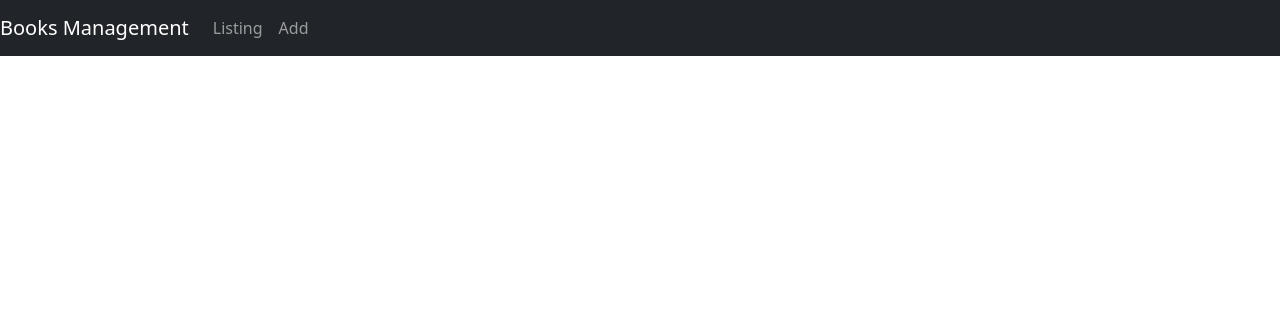
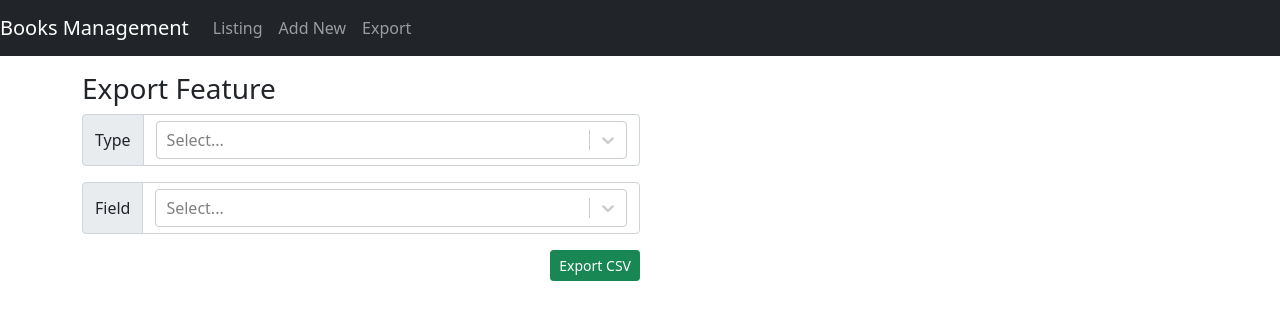
Before and after one commit to yul-klj/react-assessment, a React (Create React App) app: page /export in a window 1280 px wide. Shown: the top 320 px of the page. Built offline with nearby package versions, Linux system fonts and the light colour scheme.

Commit message:
Add export feature in seperated tab/page

```diff
--- a/src/App.js
+++ b/src/App.js
@@ -8,6 +8,7 @@ import "./App.css";
 import AddBook from "./components/AddBook";
 import BookDetail from "./components/BookDetail";
 import BookList from "./components/BookList";
+import Export from "./components/Export";
 
 function App() {
   return (
@@ -24,7 +25,12 @@ function App() {
           </li>
           <li className="nav-item">
             <Link to={"/add"} className="nav-link">
-              Add
+              Add New
+            </Link>
+          </li>
+          <li className="nav-item">
+            <Link to={"/export"} className="nav-link">
+              Export
             </Link>
           </li>
         </div>
@@ -35,6 +41,7 @@ function App() {
           <Route exact path={["/", "/books"]} component={BookList}/>
           <Route exact path="/add" component={AddBook} />
           <Route path="/book/:id" component={BookDetail}/>
+          <Route path="/export" component={Export}/>
         </Switch>
       </div>
     </div>
--- /dev/null
+++ b/src/components/Export.js
@@ -0,0 +1,99 @@
+import React, { useState } from "react"
+import ExportService from "../services/ExportService"
+import Select from 'react-select'
+
+const Export = () => {
+  const [exportType, setExportType] = useState("")
+  const [exportField, setExportField] = useState("")
+  const [exportedId, setExportedId] = useState("")
+  const [exportedUrl, setExportedUrl] = useState("")
+
+  const exportTypeChoice = [
+    { value: 'CSV', label: 'CSV' },
+    { value: 'XML', label: 'XML' }
+  ]
+
+  const exportColumnChoice = [
+    { value: '', label: 'All' },
+    { value: 'title', label: 'Title' },
+    { value: 'author', label: 'Author' }
+  ]
+
+  const exportTypeSelected = (e) => {
+    setExportType(e.value)
+  }
+
+  const exportFieldSelected = (e) => {
+    setExportField(e.value)
+  }
+
+  const generateExport = () => {
+    ExportService.generate(exportType, exportField)
+      .then((response) => {
+        setExportedId(response.data.content.data.id)
+        console.log('initialized')
+      })
+      .then(() => {
+        console.log('retrieving')
+        const timer = setTimeout(() => {
+          retrieveExport()
+        }, 5000)
+      })
+      .catch((e) => {
+        console.log(e)
+      })
+  }
+
+  const retrieveExport = () => {
+    console.log('called')
+    console.log(exportedId);
+
+    ExportService.retrieve(exportedId)
+      .then((response) => {
+        if (response.data.content.data.location) {
+          console.log(response.data.content.data.location)
+          setExportedUrl(response.data.content.data.location)
+          setExportedId(null)
+          const link = document.createElement('a');
+          link.href = exportedUrl;
+          document.body.appendChild(link);
+          link.click();
+          document.body.removeChild(link);
+        }
+      })
+      .catch((e) => {
+        console.log(e)
+      })
+
+
+    // if (exportedUrl) {
+    //   console.log('window open')
+    //   window.open(exportedUrl, '_blank')
+    //   return () => clearTimeout(timer)
+    // }
+
+  }
+
+  return (
+    <div>
+      <h3>Export Feature</h3>
+      <div className="input-group mb-3 w-50">
+        <span htmlFor="type" className="input-group-text">Type</span>
+        <Select className="form-control" id="type" options={exportTypeChoice} onChange={exportTypeSelected}/>
+      </div>
+
+      <div className="input-group mb-3 w-50">
+        <span htmlFor="field" className="input-group-text">Field</span>
+        <Select className="form-control" id="field" options={exportColumnChoice} onChange={exportFieldSelected}/>
+      </div>
+
+      <div className="w-50 text-end" role="group">
+        <button className="btn btn-sm btn-success" onClick={generateExport}>
+          Export CSV
+        </button>
+      </div>
+    </div>
+  )
+}
+
+export default Export
```
